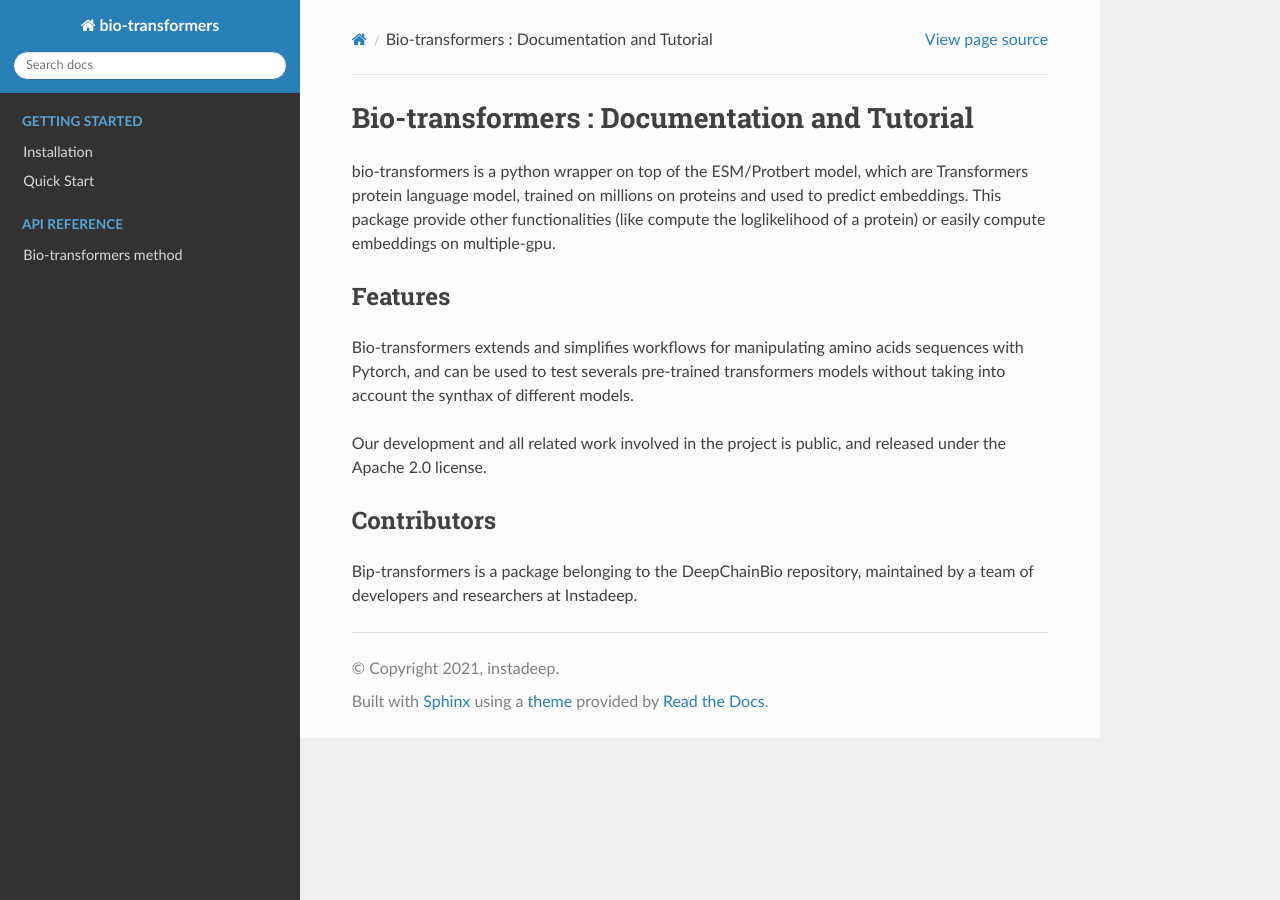
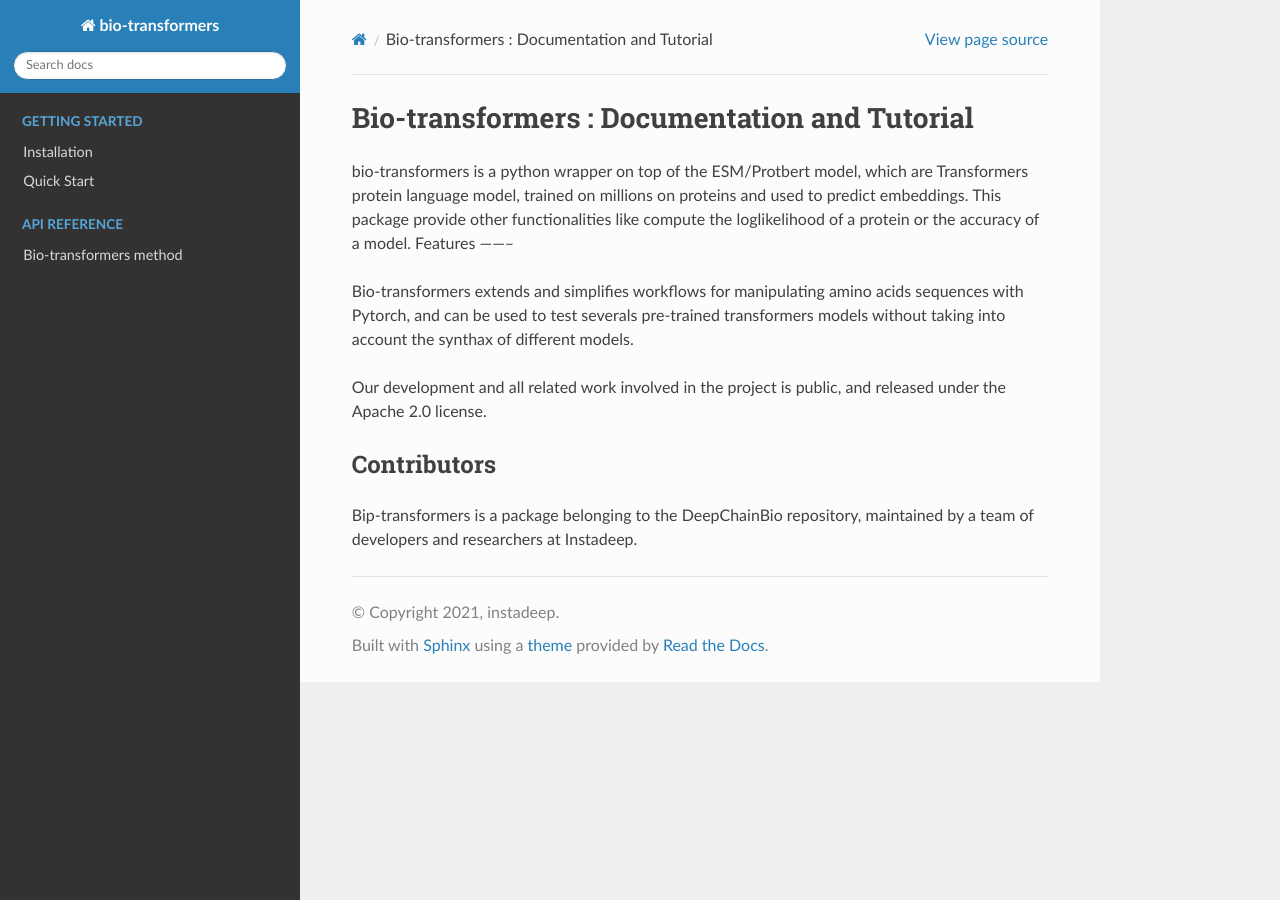
Before and after one commit to DeepChainBio/bio-transformers, a Sphinx documentation site: the page built from docs/source/introduction.rst, in a window 1280 px wide. Built offline with Sphinx 7.4.7 and the Read the Docs theme 2.0.0, drawn with Linux system fonts in a browser that asks for light colours.

```diff
--- a/docs/source/conf.py
+++ b/docs/source/conf.py
@@ -80,3 +80,6 @@
 napoleon_preprocess_types = False
 napoleon_type_aliases = None
 napoleon_attr_annotations = True
+
+# add docstring of __init__
+autoclass_content = "both"
--- a/docs/source/getting_started/install.rst
+++ b/docs/source/getting_started/install.rst
@@ -8,7 +8,7 @@
 
 1. Clone `Bio-transformers`_ and create a virtual environment using `Anaconda`_ / `Miniconda`_ (**recommended**).
 2. Clone `Bio-transformers`_ and build a docker image using the provided docker file. (**not implemented**)
-3. Install directly from PyPI release without cloning `DeepReg`_.
+3. Install directly from PyPI release without cloning `Buio-transformers`_.
 
 
 Install via Conda
--- a/docs/source/index.rst
+++ b/docs/source/index.rst
@@ -1,5 +1,8 @@
 
 
+.. toctree::
+   :hidden:
+   introduction
 
 .. toctree::
    :hidden:
--- a/docs/source/introduction.rst
+++ b/docs/source/introduction.rst
@@ -3,9 +3,7 @@
 
 bio-transformers is a python wrapper on top of the ESM/Protbert model,
 which are Transformers protein language model, trained on millions on proteins and used to predict embeddings.
-This package provide other functionalities (like compute the loglikelihood of a protein) or easily compute
-embeddings on multiple-gpu.
-
+This package provide other functionalities like compute the loglikelihood of a protein or the accuracy of a model.
 Features
 --------
 
```
Also changed, not shown: 1 other file.
